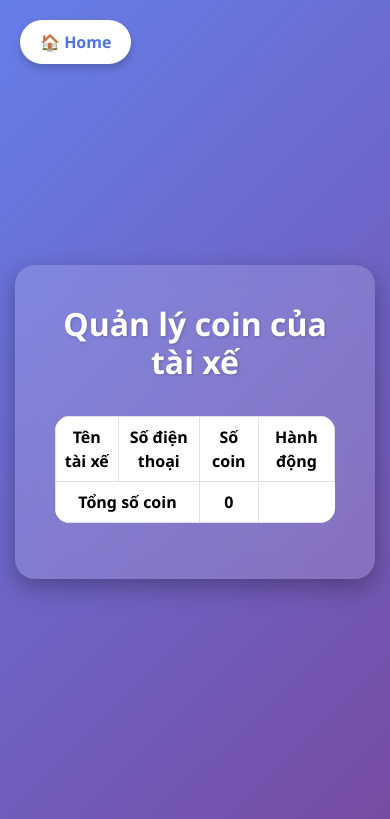
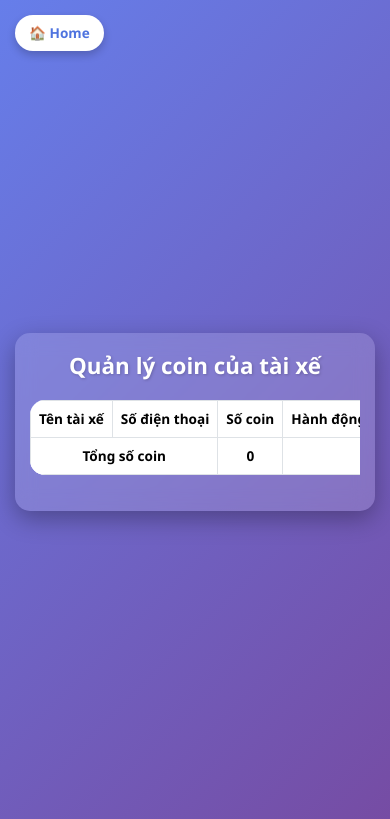
Before and after one commit to khanhnguyen2903/XeGhep, a Django app: page /manage-coin/ in a window 390 px wide. Shown: the top 819 px of the page. Run offline with Django 4.2, Linux system fonts and the light colour scheme; data that the repository does not hold is empty.

Commit message:
update css mobile for manage_coin.html

```diff
--- a/main/templates/main/manage_coin.html
+++ b/main/templates/main/manage_coin.html
@@ -88,6 +88,35 @@
             border-radius: 20px;
             font-size: 0.9rem;
         }
+
+        @media (max-width: 576px) {
+            .btn-home {
+                padding: 8px 14px;
+                font-size: 0.85rem;
+                top: 15px;
+                left: 15px;
+            }
+
+            .container-box {
+                padding: 20px 15px;
+                border-radius: 15px;
+            }
+
+            h1 {
+                font-size: 1.4rem;
+                margin-bottom: 20px;
+            }
+
+            table {
+                font-size: 0.85rem;
+            }
+
+            th,
+            td {
+                padding: 8px 6px;
+                white-space: nowrap;
+            }
+        }
     </style>
 </head>
 
@@ -117,11 +146,12 @@
                         <td>{{ d.coin }}</td>
                         <td>
                             {% if d.coin > 100 %}
-                            <a href="{% url 'calculate_payout' d.phone %}" class="btn btn-success btn-action">
+                            <a href="{% url 'calculate_payout' d.phone %}"
+                                class="btn btn-success btn-action w-100 w-md-auto mb-2 mb-md-0">
                                 Tính tiền nhận
                             </a>
                             {% elif d.coin < 100 %} <a href="{% url 'calculate_payment' d.phone %}"
-                                class="btn btn-danger btn-action">
+                                class="btn btn-danger btn-action w-100 w-md-auto mb-2 mb-md-0">
                                 Tính tiền nộp
                                 </a>
                                 {% else %}
```
